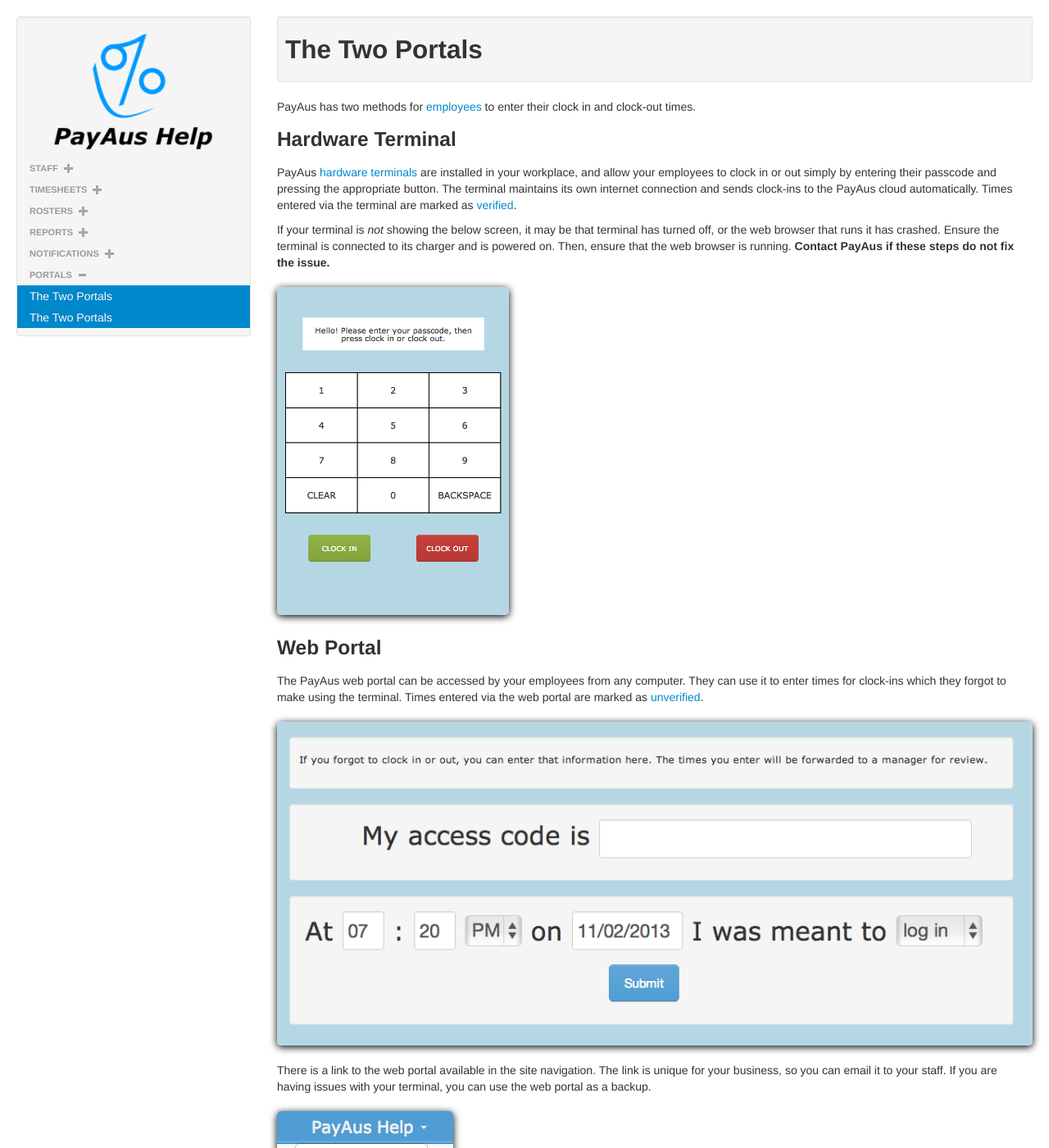
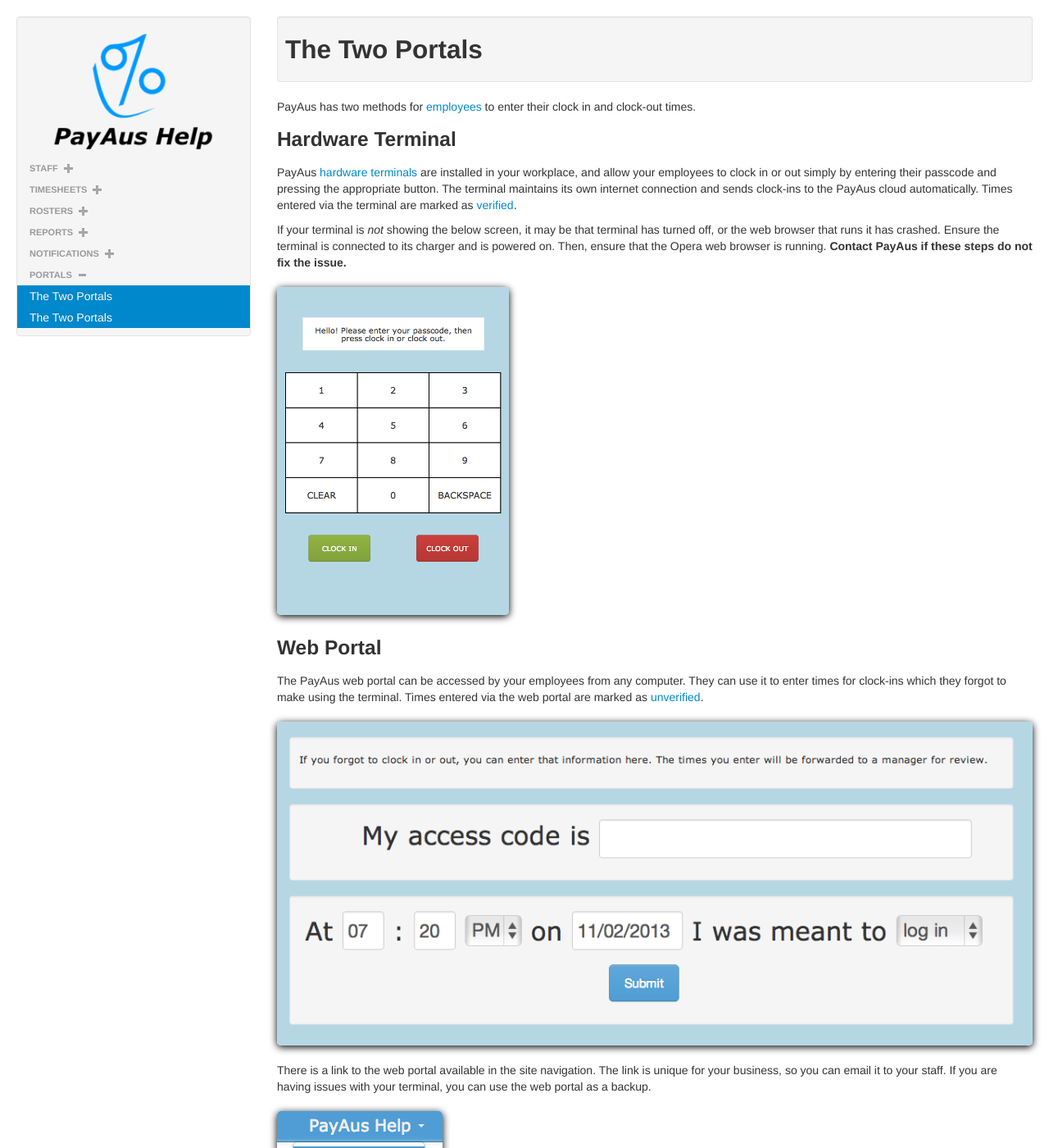
Before and after one commit to ghiculescu/payaus-docs, a Jekyll site: the page built from _posts/portals/2013-02-06-intro.md, in a window 1280 px wide and 1400 px high. Shown: the whole window at 82% size. Built offline with Jekyll 4.4.1, drawn with Linux system fonts in a browser that asks for light colours.

```diff
--- a/_layouts/default.html
+++ b/_layouts/default.html
@@ -17,6 +17,8 @@
       <ul class="footer-links">
         <li><a href="http://www.payaus.com">Home</a></li>
         <li class="muted">·</li>
+        <li><a href="http://www.payaus.com/about/us">About Us</a></li>
+        <li class="muted">·</li>
         <li><a href="http://www.payaus.com/users/sign_in">Log In</a></li>
         <li class="muted">·</li>
         <li><a href="http://help.payaus.com">Help</a></li>
--- a/_posts/portals/2013-02-06-intro.md
+++ b/_posts/portals/2013-02-06-intro.md
@@ -12,7 +12,7 @@
 
 PayAus [hardware terminals](http://qutguild.payaus.com/about/hardware) are installed in your workplace, and allow your employees to clock in or out simply by entering their passcode and pressing the appropriate button. The terminal maintains its own internet connection and sends clock-ins to the PayAus cloud automatically. Times entered via the terminal are marked as [verified](../../timesheets/verified-times/).
 
-If your terminal is *not* showing the below screen, it may be that terminal has turned off, or the web browser that runs it has crashed. Ensure the terminal is connected to its charger and is powered on. Then, ensure that the web browser is running. **Contact PayAus if these steps do not fix the issue.**
+If your terminal is *not* showing the below screen, it may be that terminal has turned off, or the web browser that runs it has crashed. Ensure the terminal is connected to its charger and is powered on. Then, ensure that the Opera web browser is running. **Contact PayAus if these steps do not fix the issue.**
 
 ![Terminal](/img/portals/terminal.png)
 
```
Also changed, not shown: _posts/staff/2013-02-06-intro.md (+6 -6 lines), img/portals/portal_nav.png, img/timesheets/export_to_myob_timesheets.png, img/timesheets/myob_export_filtered.png, img/timesheets/nav_timesheets.png, img/timesheets/timesheet_list.png, img/timesheets/timesheets_for_user.png, img/users/export_formats.png, img/users/myob_navigation.png, img/users/staff_navbar.png, img/users/user_list_filtered.png, img/users/users.png.
